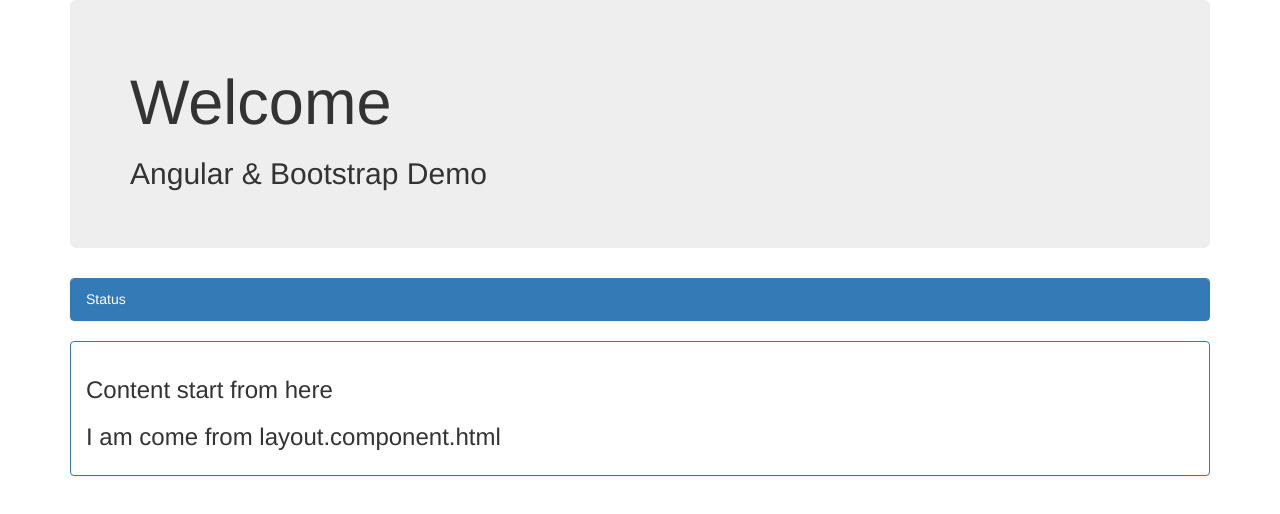
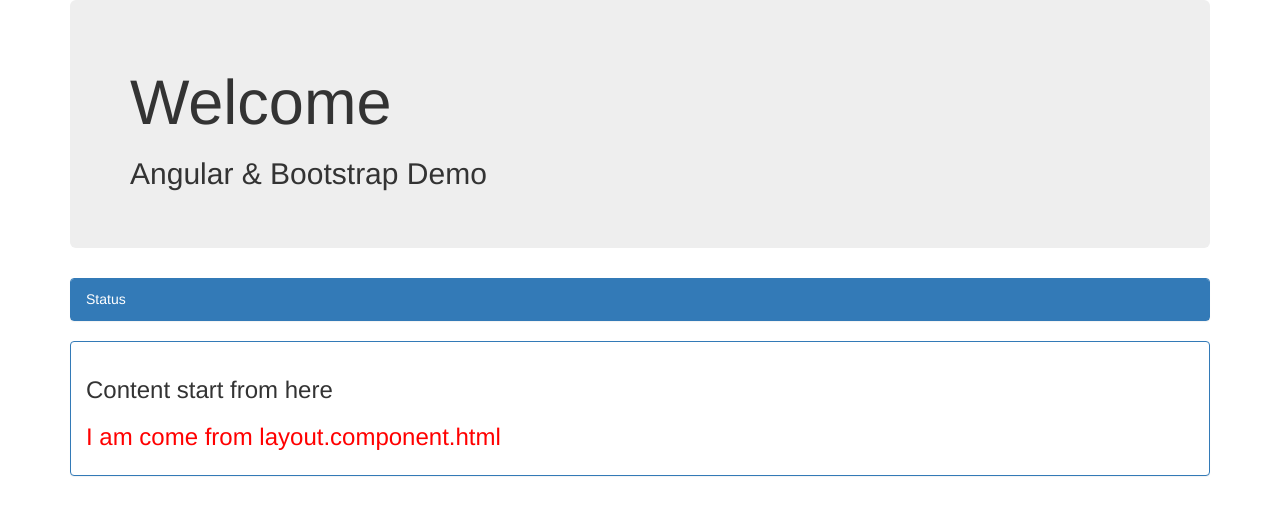
Before and after one commit to rocky-bgta/NybSys, an Angular app in the folder TillBox-Web/: page / in a window 1280 px wide. Shown: the top 514 px of the page. Built offline with nearby package versions, Linux system fonts and the light colour scheme.

Commit message:
remove some css file and show the use of angular shadow dome concept

```diff
--- a/TillBox-Web/src/app/layout/content/content.component.ts
+++ b/TillBox-Web/src/app/layout/content/content.component.ts
@@ -3,8 +3,7 @@ import { Component } from '@angular/core';
 @Component({
   moduleId: module.id,
   selector: 'app-content',
-  templateUrl: 'content.component.html',
-  styleUrls: ['content.component.css']
+  templateUrl: 'content.component.html'
 })
 export class ContentComponent{
     title: string = "Content start from here";
--- a/TillBox-Web/src/app/layout/header/header.component.ts
+++ b/TillBox-Web/src/app/layout/header/header.component.ts
@@ -3,8 +3,7 @@ import { Component } from '@angular/core';
 @Component({
   moduleId: module.id,
   selector: 'app-header',
-  templateUrl: 'header.component.html',
-  styleUrls: ['header.component.css']
+  templateUrl: 'header.component.html'
 })
 export class HeaderComponent {
 }
--- a/TillBox-Web/src/app/layout/layout.component.css
+++ b/TillBox-Web/src/app/layout/layout.component.css
@@ -0,0 +1,3 @@
+h3{
+    color: red;
+}
```
Also changed, not shown: TillBox-Web/src/app/layout/content/content.component.css (deleted), TillBox-Web/src/app/layout/header/header.component.css (deleted).
